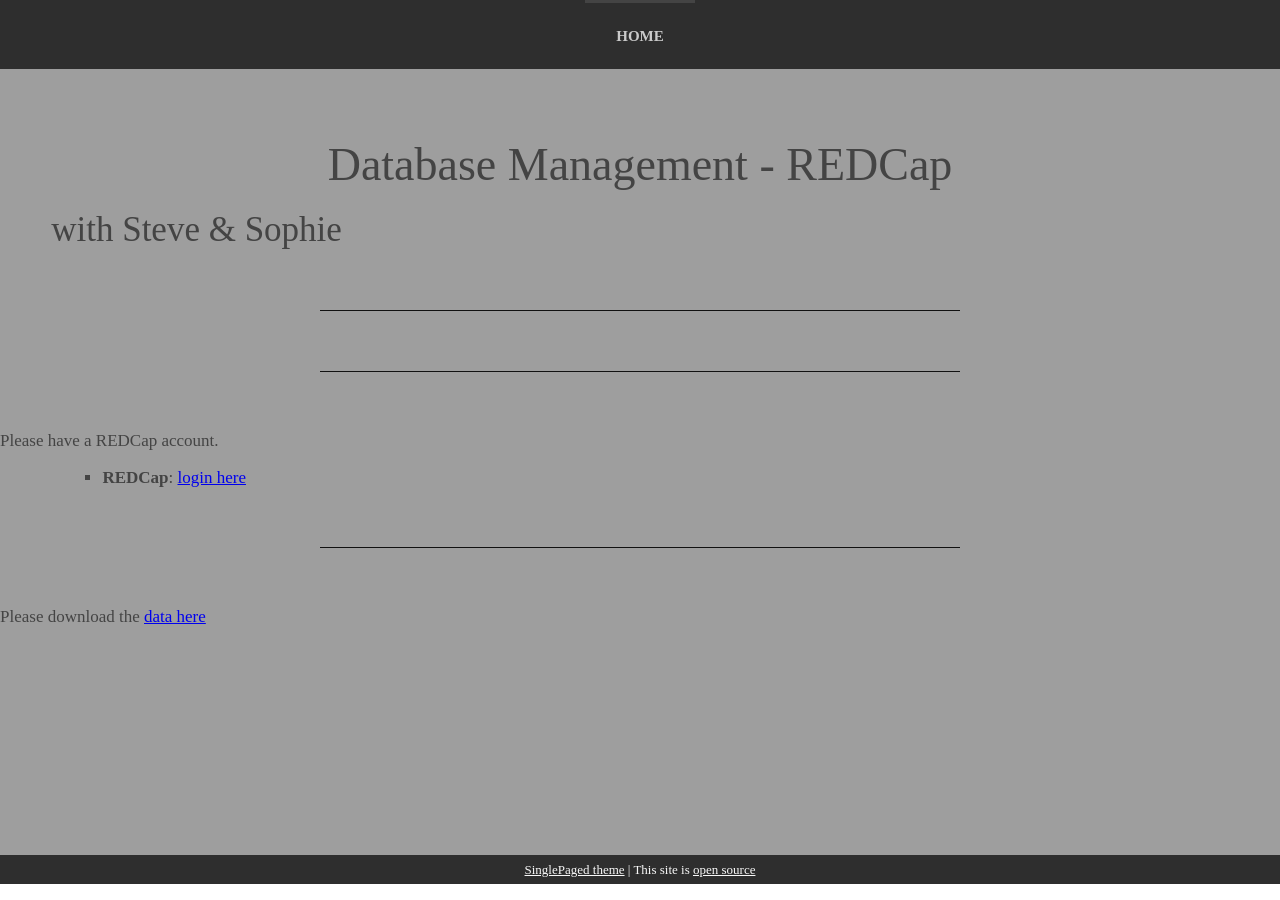
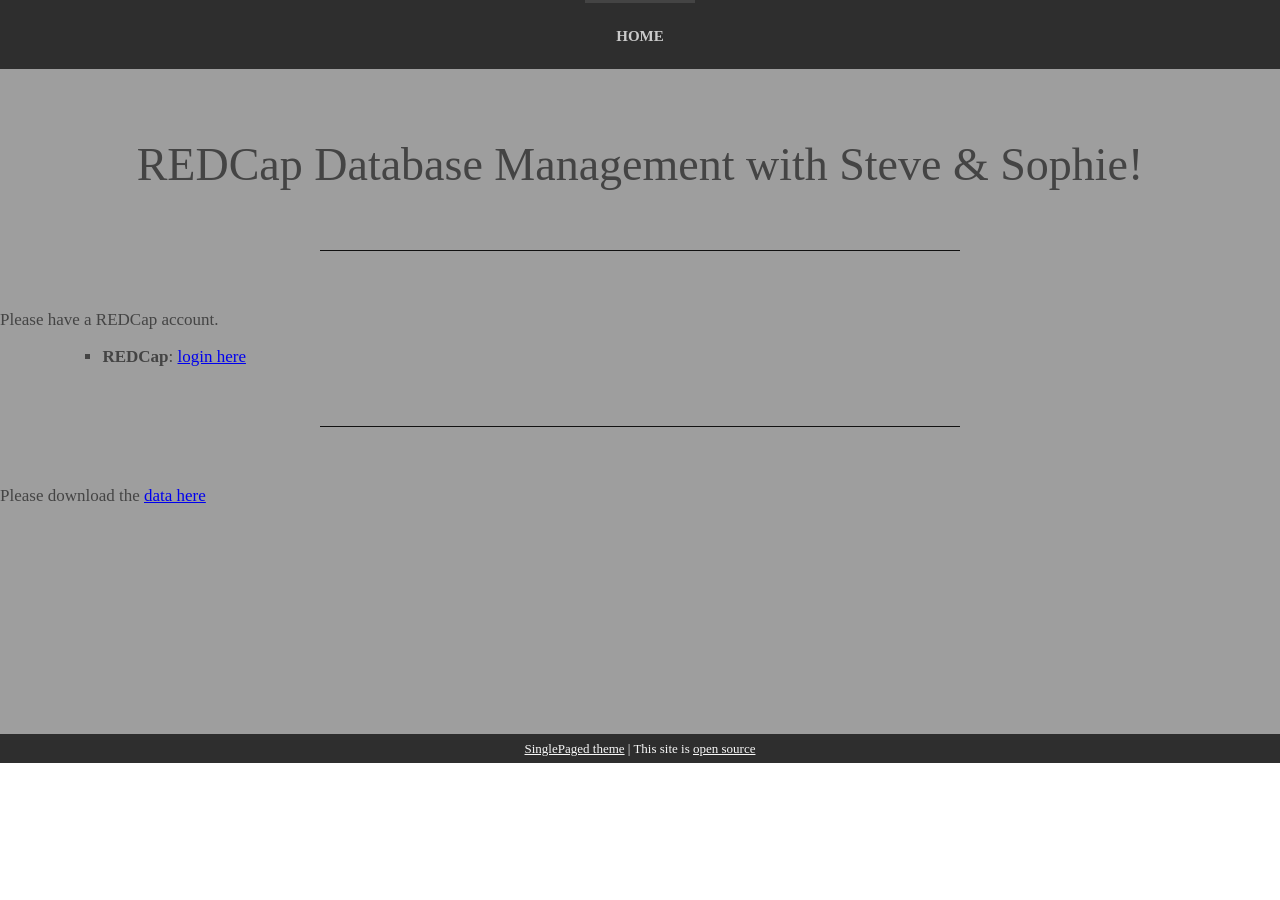
Before and after one commit to CAMH-SCWG/feb-2017-workshops, a Jekyll site: the page built from workshops/redcap_management.md, in a window 1280 px wide. Built offline with Jekyll 4.4.1, drawn with Linux system fonts in a browser that asks for light colours; nearby versions of some CDN libraries.

```diff
--- a/workshops/redcap_management.md
+++ b/workshops/redcap_management.md
@@ -3,10 +3,7 @@ title: Workshop Title
 layout: workshop
 ---
 
-# Database Management - REDCap
-## with Steve & Sophie
-
---------
+# REDCap Database Management with Steve & Sophie!
 
 ---------
 
```
